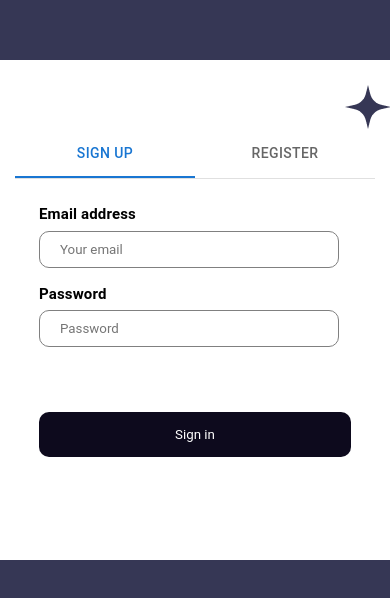
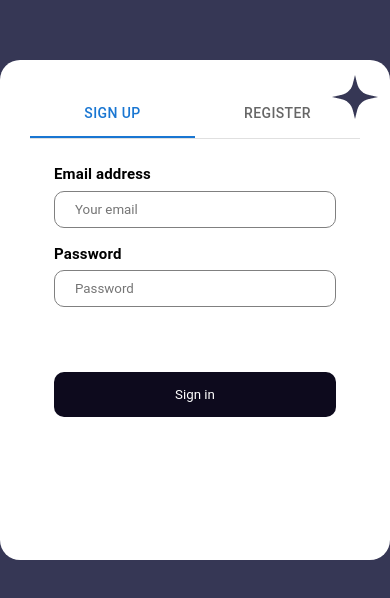
Before and after one commit to danelkyo/Social-network, a React (Create React App) app: page / in a window 390 px wide. Shown: the part 112-710 px from the top of the page. Built offline with nearby package versions, Linux system fonts and the light colour scheme; data requests are answered from the project's data file.

Commit message:
Сделана адаптация для registrationPage

```diff
--- a/src/components/homeworkReg/Registration.jsx
+++ b/src/components/homeworkReg/Registration.jsx
@@ -55,7 +55,6 @@ function a11yProps(index) {
 }
 
 const Registration = () => {
-  const { enqueueSnackbar } = useSnackbar();
 
   const dispatch = useDispatch();
 
--- a/src/components/homeworkReg/reg.scss
+++ b/src/components/homeworkReg/reg.scss
@@ -1,24 +1,25 @@
-.reg {
-    display: flex;
-    justify-content: center;
-    align-items: center;
-}
+
 .tabs {
     position: fixed;
     top: 50%;
     left: 50%;
     transform: translate(-50%, -50%);
-    width: 500px;
+    max-width: 500px;
+    width: 100%;
     height: 500px;
     background-color: white;
     border-radius: 10%;
     padding: 70px;
-    box-sizing: border-box;
+    @media (max-width: 600px) {
+        padding: 30px;
+        border-radius: 20px;
+        box-sizing: border-box;
+    }
     .form {
         width: 100%;
     }
     .inputs {
-        width: 300px;
+        width: 100%;
         padding: 10px 20px;
         border-radius: 10px;
         border: 1px solid gray;
@@ -51,4 +52,8 @@
     position: absolute;
     top: 5%;
     left: 80%;
+    @media (max-width: 600px) {
+        top: 3%;
+        left: 85%;
+    }
 }
```
